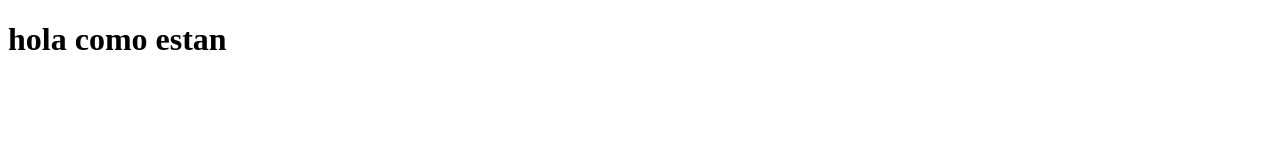
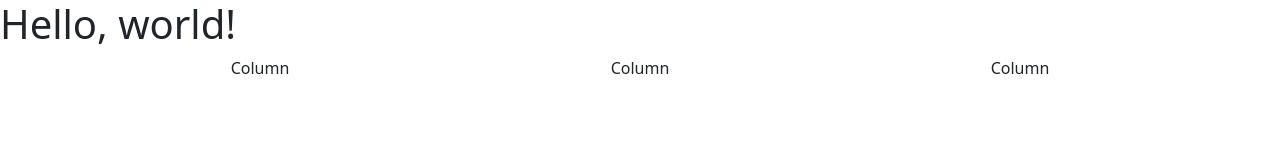
Before and after one commit to gguevara112/prueba1er-repositorio, a plain HTML site: page index.html in a window 1280 px wide. Drawn offline with nearby package versions, Linux system fonts and the light colour scheme.

Commit message:
columns template

```diff
--- a/index.html
+++ b/index.html
@@ -1,11 +1,27 @@
-<!DOCTYPE html>
+<!doctype html>
 <html lang="en">
-<head>
-    <meta charset="UTF-8">
-    <meta name="viewport" content="width=device-width, initial-scale=1.0">
-    <title>Document</title>
-</head>
-<body>
-    <h1>hola como estan</h1>
-</body>
+  <head>
+    <meta charset="utf-8">
+    <meta name="viewport" content="width=device-width, initial-scale=1">
+    <title>Bootstrap demo</title>
+    <link href="https://cdn.jsdelivr.net/npm/bootstrap@5.3.3/dist/css/bootstrap.min.css" rel="stylesheet" integrity="sha384-QWTKZyjpPEjISv5WaRU9OFeRpok6YctnYmDr5pNlyT2bRjXh0JMhjY6hW+ALEwIH" crossorigin="anonymous">
+  </head>
+  <body>
+    <h1>Hello, world!</h1>
+    <div class="container text-center">
+        <div class="row">
+          <div class="col">
+            Column
+          </div>
+          <div class="col">
+            Column
+          </div>
+          <div class="col">
+            Column
+          </div>
+        </div>
+      </div>
+
+    <script src="https://cdn.jsdelivr.net/npm/bootstrap@5.3.3/dist/js/bootstrap.bundle.min.js" integrity="sha384-YvpcrYf0tY3lHB60NNkmXc5s9fDVZLESaAA55NDzOxhy9GkcIdslK1eN7N6jIeHz" crossorigin="anonymous"></script>
+  </body>
 </html>
```
